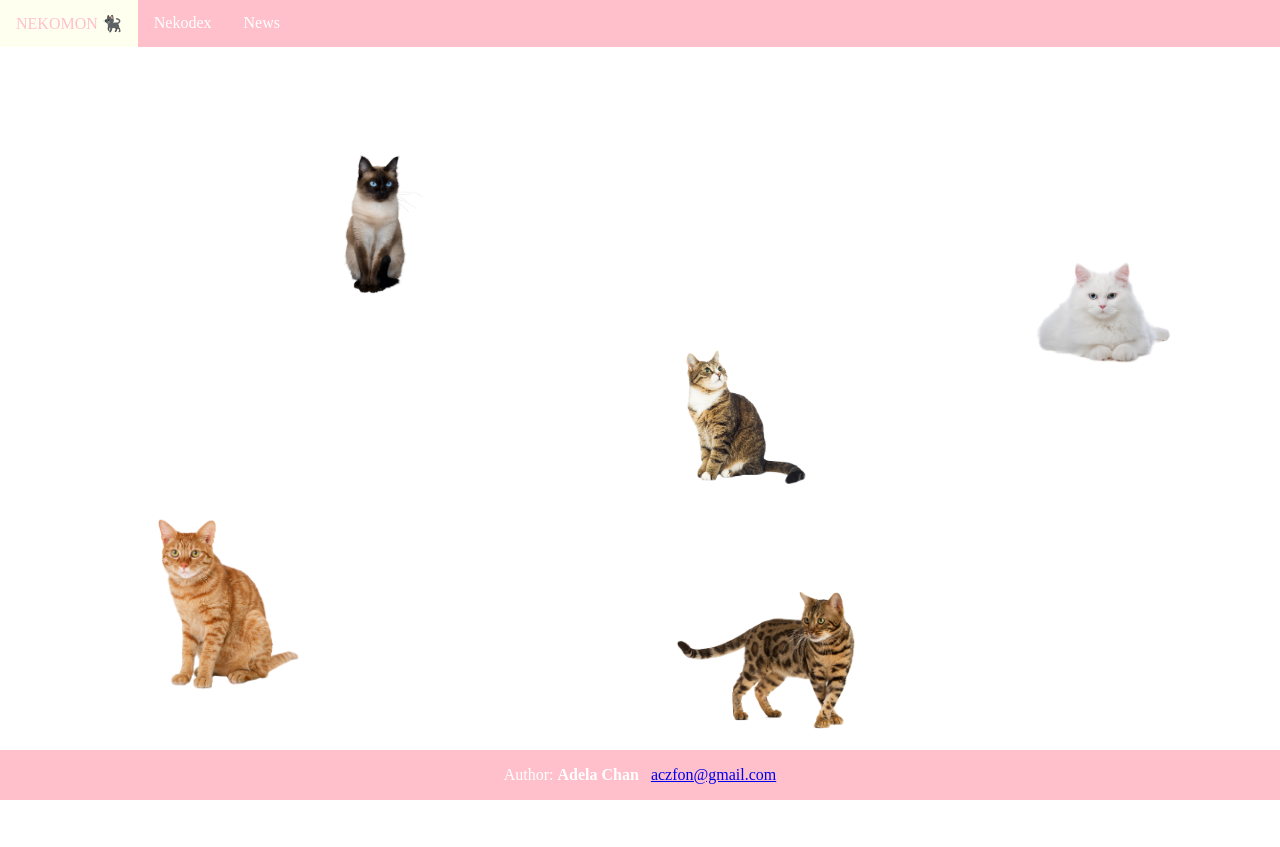
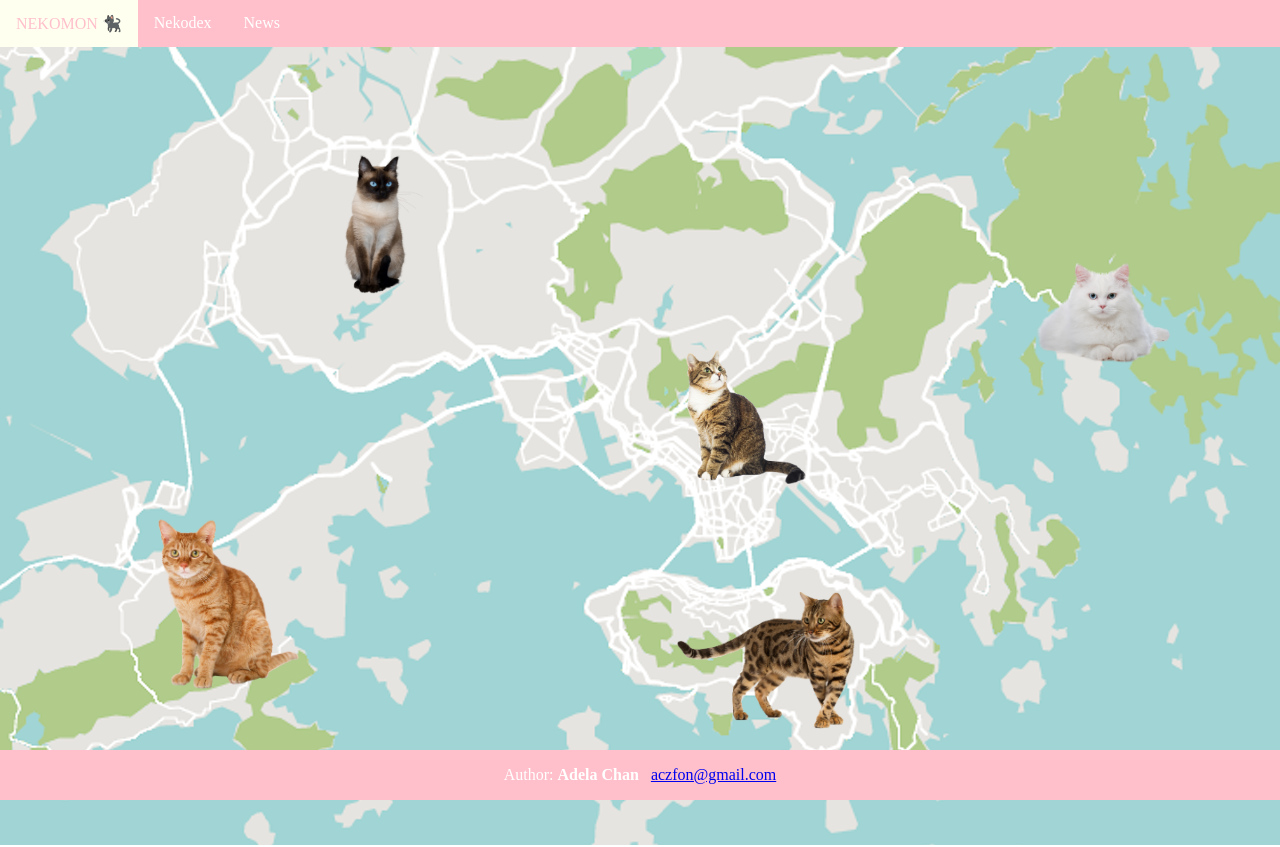
Before and after one commit to Adela-C7/Project-0923, a plain HTML site: page index.html in a window 1280 px wide. Shown: the top 847 px of the page. Drawn offline with Linux system fonts and the light colour scheme; the site is published under a folder, as on GitHub Pages, so addresses that start at the root find nothing.

Commit message:
Update style.css

```diff
--- a/style.css
+++ b/style.css
@@ -29,76 +29,11 @@
   }
 
 
-  /* .cat1 {
-    opacity: 0.6;
-    width:130px;
-    position: absolute;
-    top:62%;
-    left:57%;
-  }
-
-  .cat1:hover {
-    opacity: 1.0;
-  }
-
-
-
-  .cat2 {
-    opacity: 0.6;
-    width:180px;
-    position: absolute;
-    top:18%;
-    left:80%;
-  }
-
-  .cat2:hover {
-    opacity: 1.0;
-  }
-
-
-  .cat3 {
-    opacity: 0.6;
-    width:220px;
-    position: absolute;
-    top:10%;
-    left:20%;
-  }
-
-  .cat3:hover {
-    opacity: 1.0;
-  }
-
-
-  .cat4 {
-    opacity: 0.6;
-    width:222px;
-    position: absolute;
-    top:30%;
-    left:45%;
-  }
-
-  .cat4:hover {
-    opacity: 1.0;
-  }
-
-
-  .cat5 {
-    opacity: 0.6;
-    width:230px;
-    position: absolute;
-    top:60%;
-    left:6%;
-  }
-
-  .cat5:hover {
-    opacity: 1.0;
-  }   */
-
 
   .background{
     width: 100vw;
     height: 100vh;
-    background-image: url(/images/map.png);
+    background-image: url(images/map.png);
     background-size: cover;
     background-repeat: no-repeat;
     background-position: top;
```
